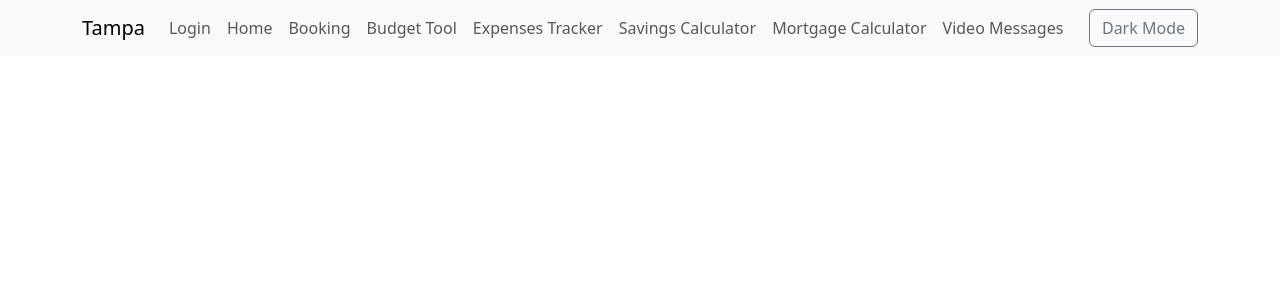
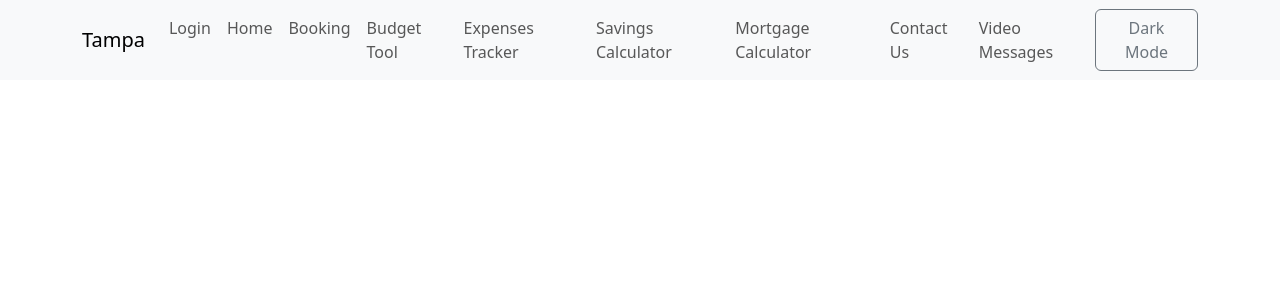
Before and after one commit to AndykingSkywalker/Money-App-Test, a React (Create React App) app: page / in a window 1280 px wide. Shown: the top 300 px of the page. Built offline with nearby package versions, Linux system fonts and the light colour scheme.

Commit message:
contact us update

```diff
--- a/src/Components/Navbar/Navbar.jsx
+++ b/src/Components/Navbar/Navbar.jsx
@@ -44,6 +44,7 @@ function NavigationBar() {
 
 
                 <Nav.Link href="/MortgageCalculator">Mortgage Calculator</Nav.Link>
+                <Nav.Link href="/contactUs">Contact Us</Nav.Link>
 
               <Nav.Link href="/videomessages">Video Messages</Nav.Link>
 
```
